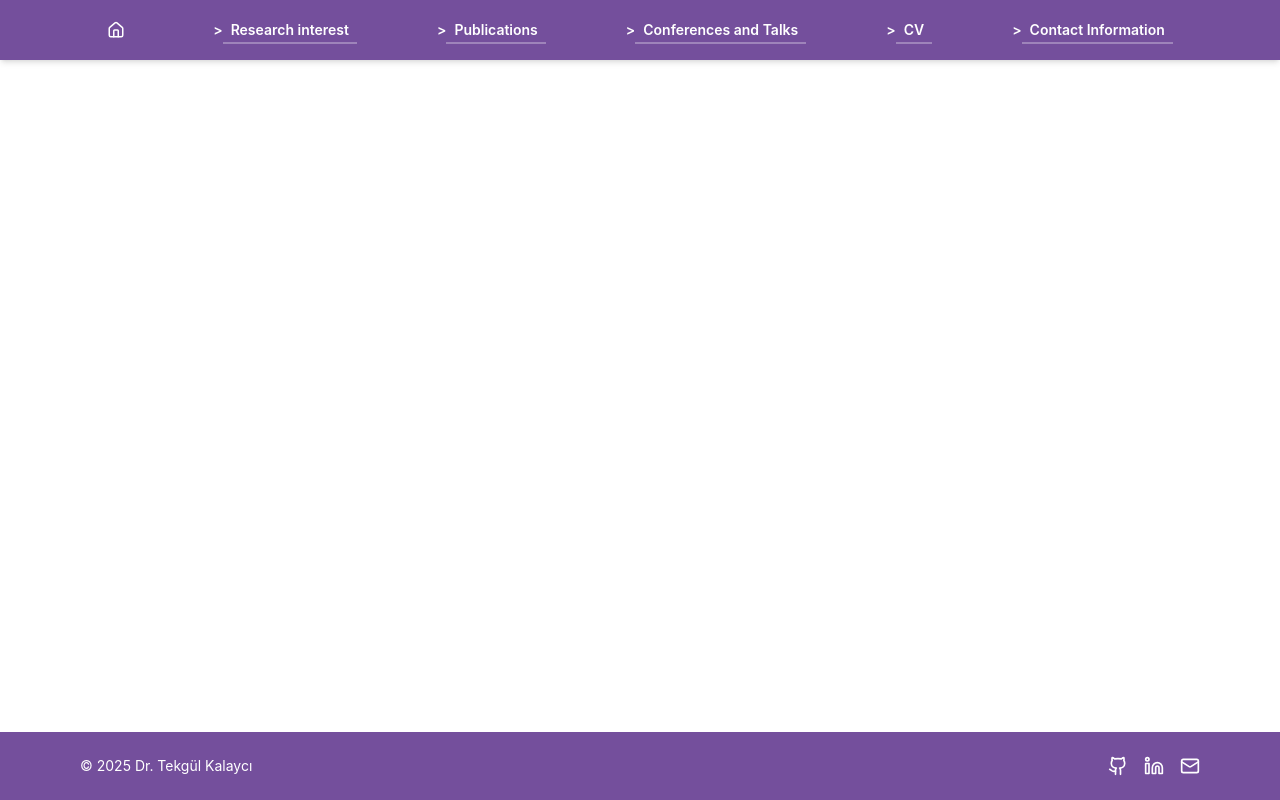
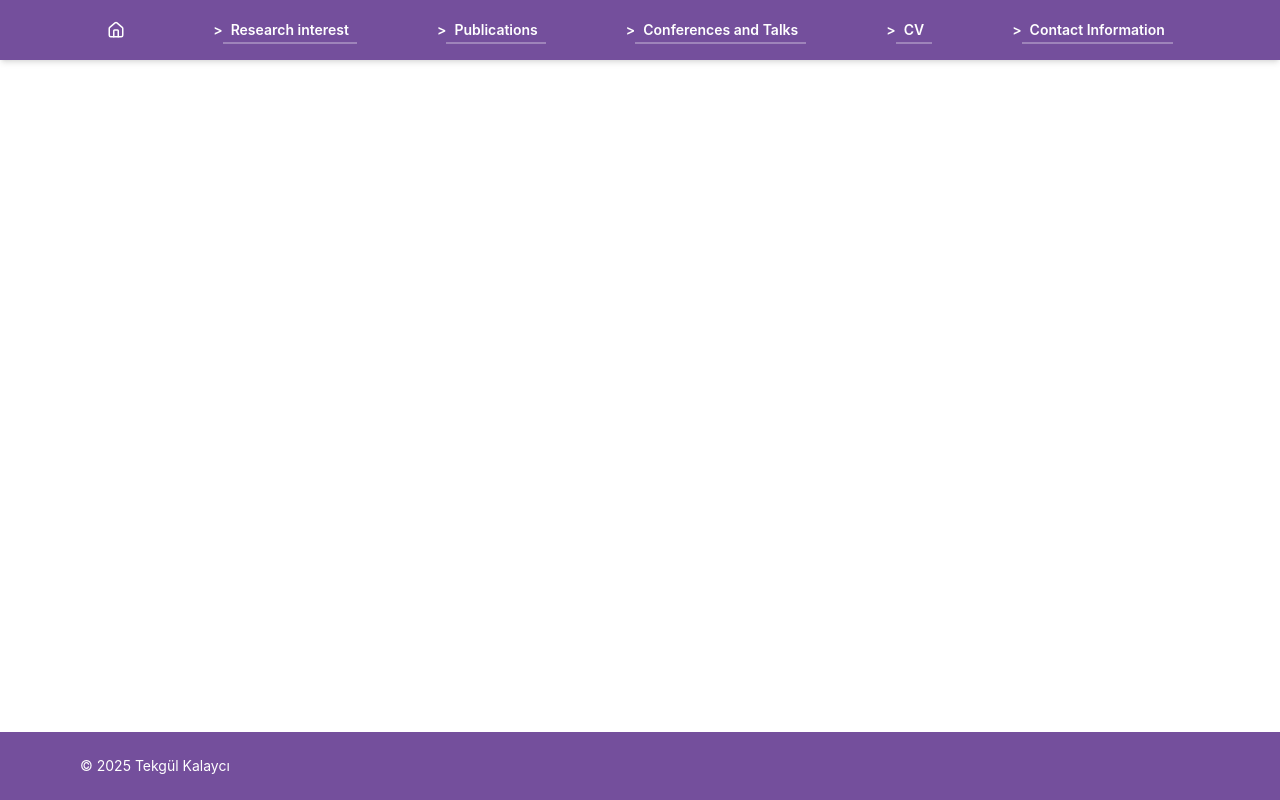
Before and after one commit to mustafa-kalayci/cv-site, a React (Create React App) app: page /contact in a window 1280 px wide. Built offline with nearby package versions, Linux system fonts and the light colour scheme.

Commit message:
düzeltmeler

```diff
--- a/src/Footer.js
+++ b/src/Footer.js
@@ -11,11 +11,12 @@ export default function Footer() {
 
         {/* Sol: Telif hakkı veya isim */}
         <div className="text-sm mb-4 md:mb-0">
-          © {new Date().getFullYear()} Dr. Tekgül Kalaycı
+          © {new Date().getFullYear()} Tekgül Kalaycı
         </div>
 
         {/* Orta: İletişim ikonları */}
         <div className="flex space-x-4 text-white text-xl">
+          {/*
           <a
             href="https://github.com/kullaniciadi"
             target="_blank"
@@ -38,6 +39,7 @@ export default function Footer() {
           >
             <Mail size={20} />
           </a>
+          */}
         </div>
 
         {/* Sağ: Scroll to Top */}
```
